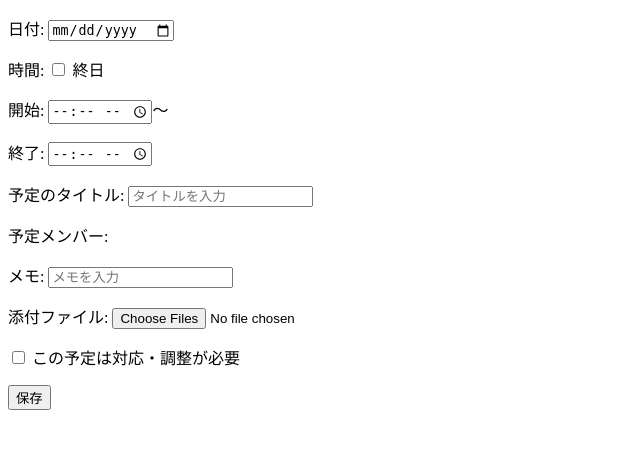
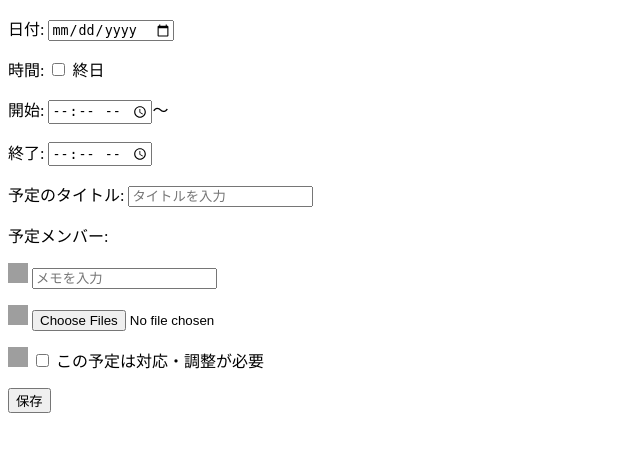
Before and after one commit to mt-codes-eng/OuchiCalendar, a Django app: page /ouchi-calendar/schedule/create/ in a window 1280 px wide. Shown: the part 32-484 px from the top of the page, without its empty margins (0-640 px from the left). Run offline with Django 5.2, Linux system fonts and the light colour scheme; the visitor is signed in with stand-in values (Sample User, id 1); data comes from the database, SQL or seed files in the repository; grey boxes are pictures that could not be loaded.

Commit message:
templates: schedule/schedule_form.htmlにアイコンを追加

```diff
--- a/templates/schedule/schedule_form.html
+++ b/templates/schedule/schedule_form.html
@@ -1,5 +1,6 @@
 <!-- templates/schedule/schedule_form.html -->
 {% extends "base_flow.html" %}
+{% load static %}
 {% block title %}予定 | おうちカレンダー{% endblock %}
 
 {% block flow_left %}
@@ -100,14 +101,14 @@
 
     {# メモ #}
     <p>
-        {{ form.memo.label_tag }}
+        <img src="{% static 'images/icons/memo.svg' %}" alt="メモ" width="20" height="20">
         {{ form.memo }}
         {{ form.memo.errors }}
     </p>
 
     {# 添付ファイル #}
     <p>
-        {{ form.attachments.label_tag }}
+        <img src="{% static 'images/icons/clip.svg' %}" alt="添付ファイル" width="20" height="20">
         {{ form.attachments }}
         {{ form.attachments.errors }}
     </p>
@@ -150,6 +151,7 @@
 
     {# 対応/調整要否 #}
     <p>
+        <img src="{% static 'images/icons/heart.svg' %}" alt="対応・調整" width="20" height="20">
         {{ form.requires_coordination }}
         {{ form.requires_coordination.label }}
         {{ form.requires_coordination.errors }}
@@ -204,6 +206,7 @@
         {# コメント欄 #}
         <div id="comment-fields">
             <p>
+                <img src="{% static 'images/icons/comment.svg' %}" alt="コメント" width="20" height="20">
                 {{ comment_form.to_user.label_tag }}
                 {{ comment_form.to_user }}
                 {{ comment_form.to_user.errors }}
```
